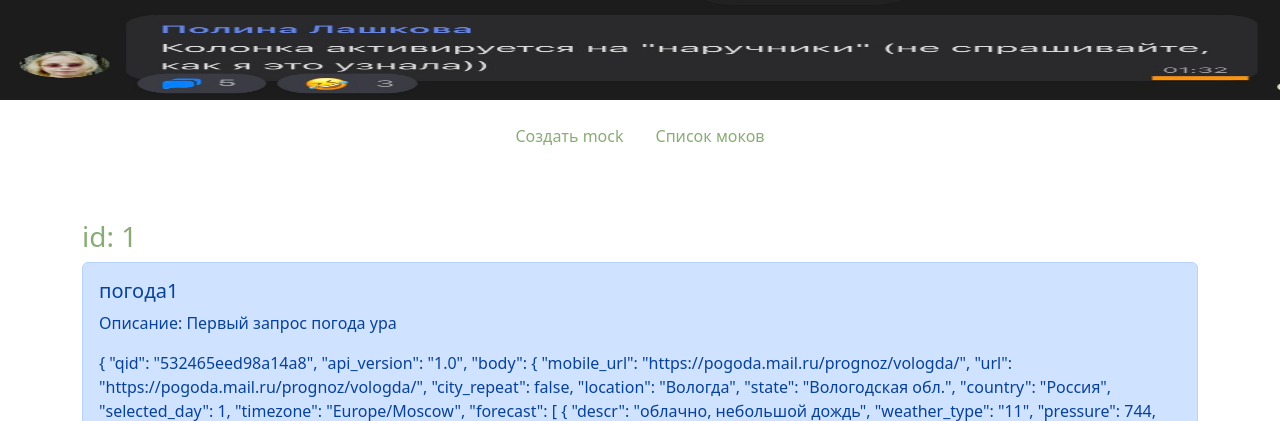
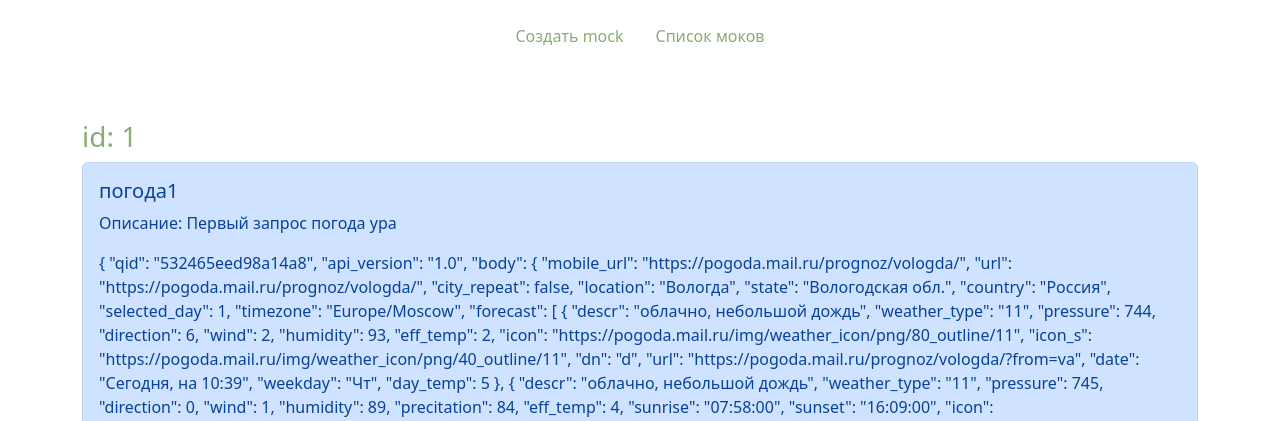
Before and after one commit to nekit9896/mocker, a Flask app: page /1 in a window 1280 px wide. Shown: the top 421 px of the page. Run offline with Flask 3, Linux system fonts and the light colour scheme.

Commit message:
set_docker

```diff
--- a/templates/base_voice.html
+++ b/templates/base_voice.html
@@ -9,9 +9,6 @@
     <link rel="stylesheet" href="https://cdn.jsdelivr.net/npm/bootstrap@5.2.3/dist/css/bootstrap.min.css" integrity="sha384-rbsA2VBKQhggwzxH7pPCaAqO46MgnOM80zW1RWuH61DGLwZJEdK2Kadq2F9CUG65" crossorigin="anonymous">
     <title>{% block title %}{% endblock %}</title>
 </head>
-<div>
-    <img src="static/images/aaaa.jpg" alt="Здесь должна быть картинка" width="100%" height="100px"/>
-</div>
 <body>
 <div class="container">
     <header class="d-flex justify-content-center py-3">
```
